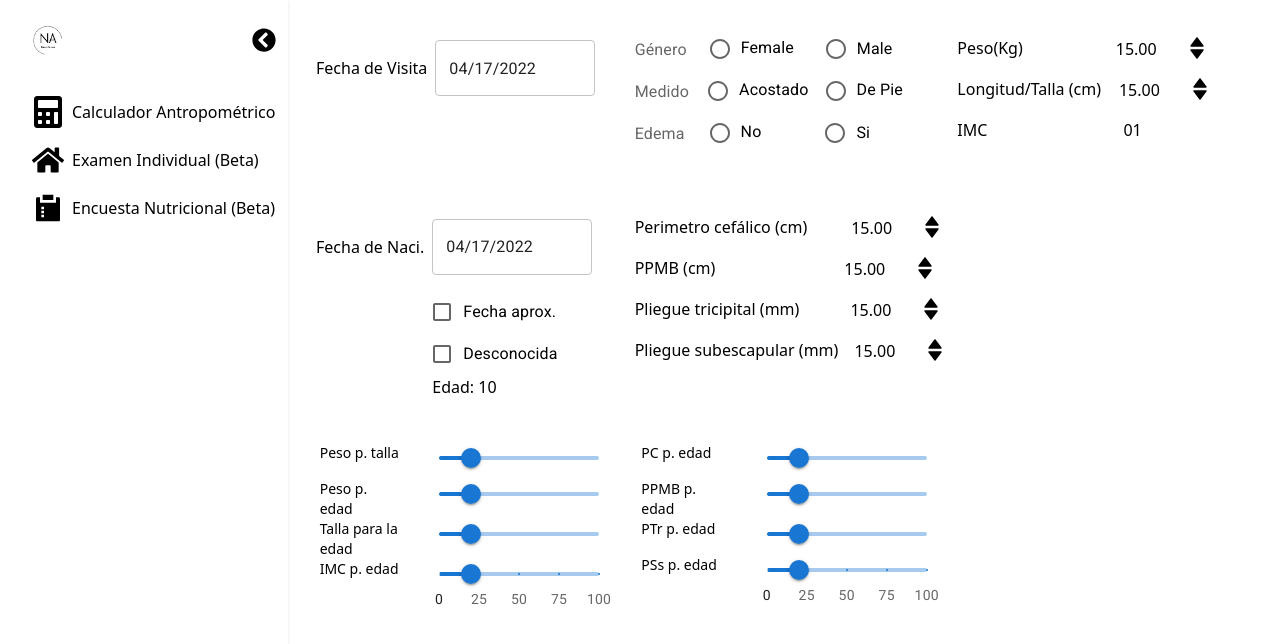
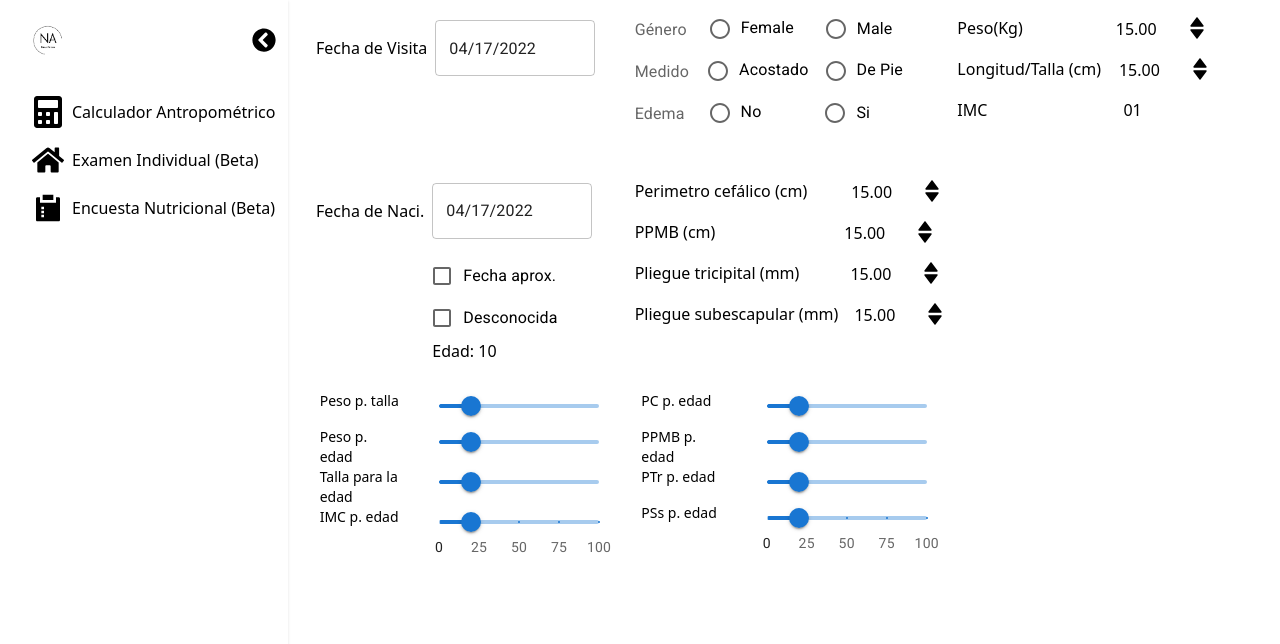
Before and after one commit to alperaltgend/nutripro, a React (Vite) app: page /nutripro/calculadora in a window 1280 px wide. Shown: the top 644 px of the page. Built offline with nearby package versions, Linux system fonts and the light colour scheme.

Commit message:
add components rowssssss

```diff
--- a/src/pages/Calculadora.jsx
+++ b/src/pages/Calculadora.jsx
@@ -77,7 +77,7 @@ export default function Calculadora() {
 
         <div className='flex h-screen'>
             <Sidebar></Sidebar>
-            <div class="grid grid-cols-3 w-4/5 h-[40rem] mt-5">
+            <div class="grid grid-cols-3 w-4/5 h-[37rem] ">
 
                 <div className='flex mt-5 ml-5'>
                     <h1 className='mx-2 mt-4'>Fecha de Visita</h1>
```
